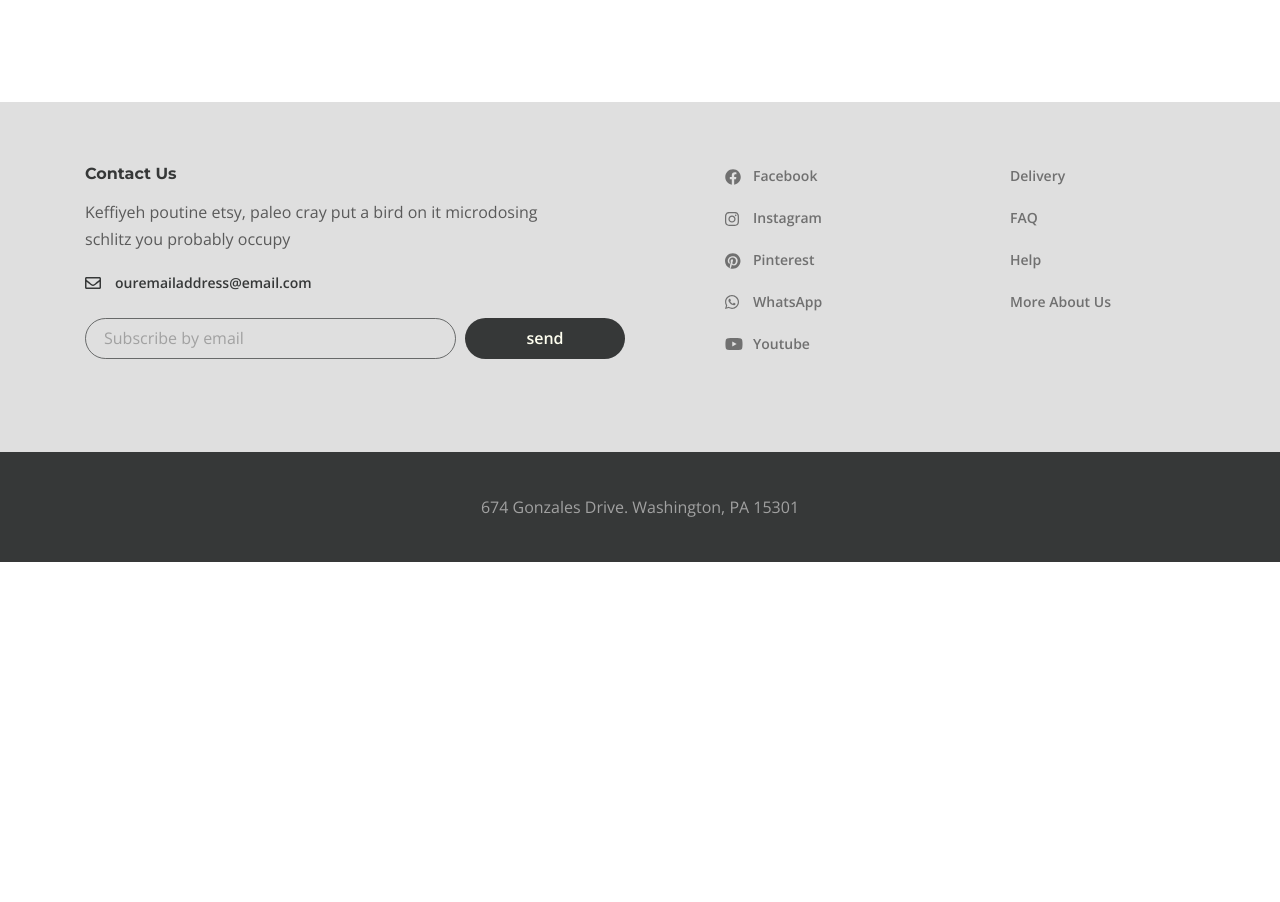
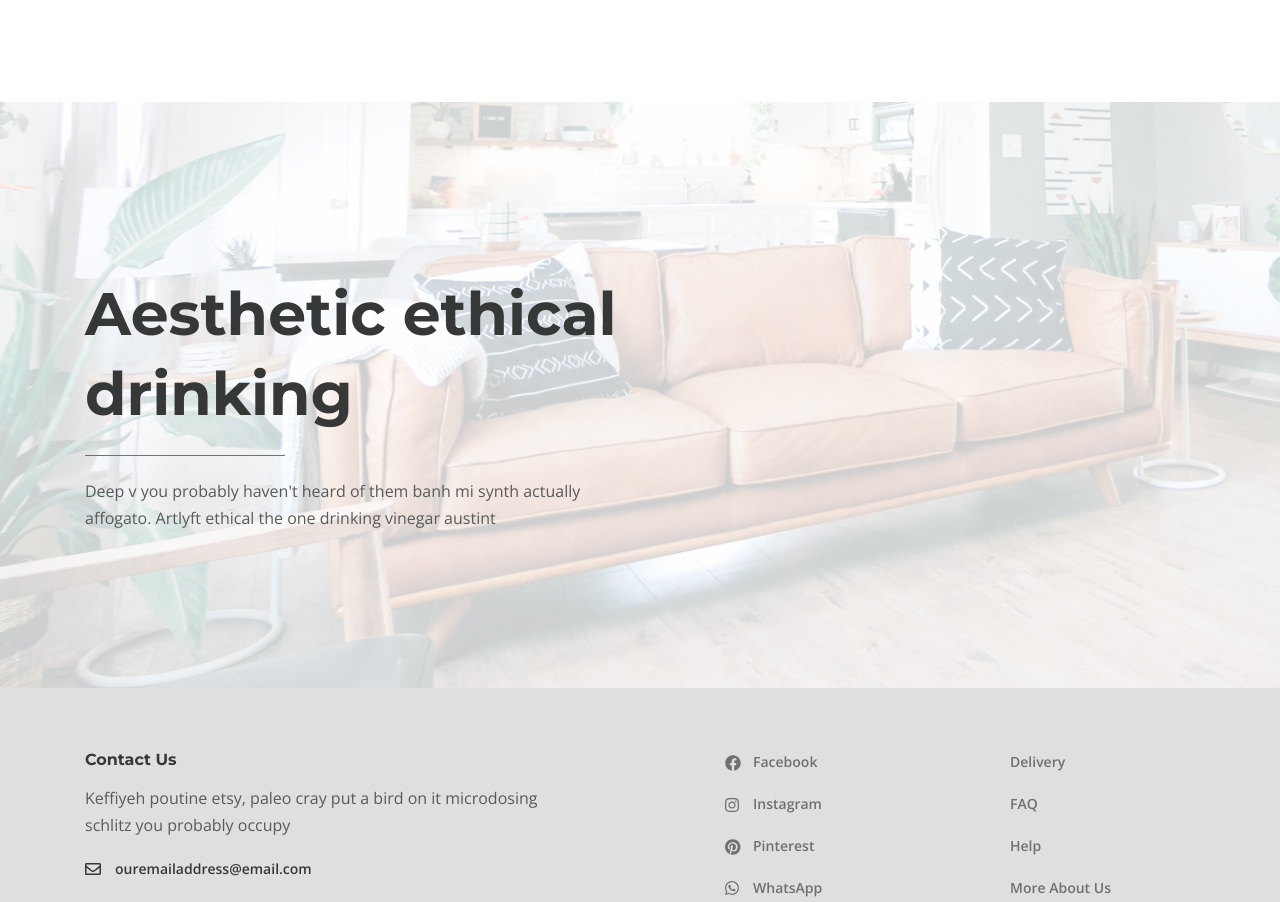
Before and after one commit to PerpetuumG/desire, a website: page app/index.html in a window 1280 px wide. Shown: the part 3218-4120 px from the top of the page. Before the commit the page ends 3780 px from the top, so only its background shows below. Drawn offline with nearby package versions, Linux system fonts and the light colour scheme; files that its build step writes are made by us from their sources.

Commit message:
add section 'decor'

```diff
--- a/app/index.html
+++ b/app/index.html
@@ -155,6 +155,16 @@
             </div>
           </div>
         </section>
+
+        <section class="decor">
+          <div class="container">
+            <h2 class="decor__title">Aesthetic ethical drinking</h2>
+            <p class="decor__text">
+              Deep v you probably haven't heard of them banh mi synth actually affogato. Artlyft
+              ethical the one drinking vinegar austint
+            </p>
+          </div>
+        </section>
       </main>
 
       <footer class="footer">
--- a/app/scss/style.scss
+++ b/app/scss/style.scss
@@ -411,3 +411,36 @@
     }
   }
 }
+
+.decor {
+  padding: 172px 0 156px;
+  background-image: url('../images/decor-bg.jpg');
+  background-size: cover;
+  background-repeat: no-repeat;
+
+  &__title {
+    max-width: 730px;
+    @extend %title-font;
+    color: $title;
+    font-size: 60px;
+    line-height: 80px;
+    padding-bottom: 22px;
+    margin-bottom: 22px;
+    position: relative;
+
+    &::after {
+      content: '';
+      position: absolute;
+      width: 200px;
+      height: 1px;
+      bottom: 0;
+      left: 0;
+      background-color: #6d7278;
+    }
+  }
+
+  &__text {
+    max-width: 540px;
+    color: #5a5a5a;
+  }
+}
```
Also changed, not shown: app/css/style.min.css, app/images/decor-bg.jpg (added).
